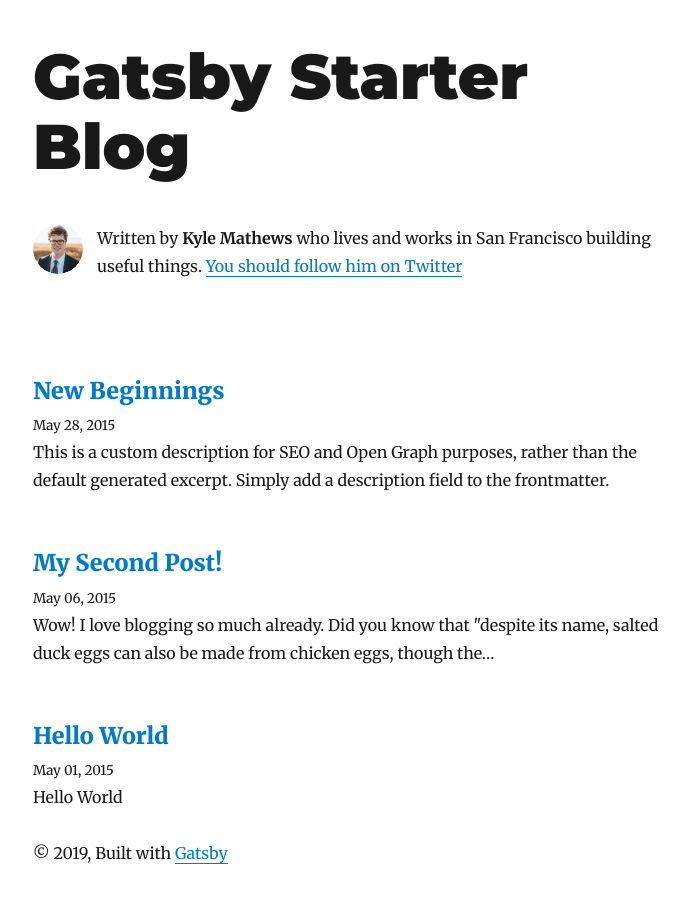
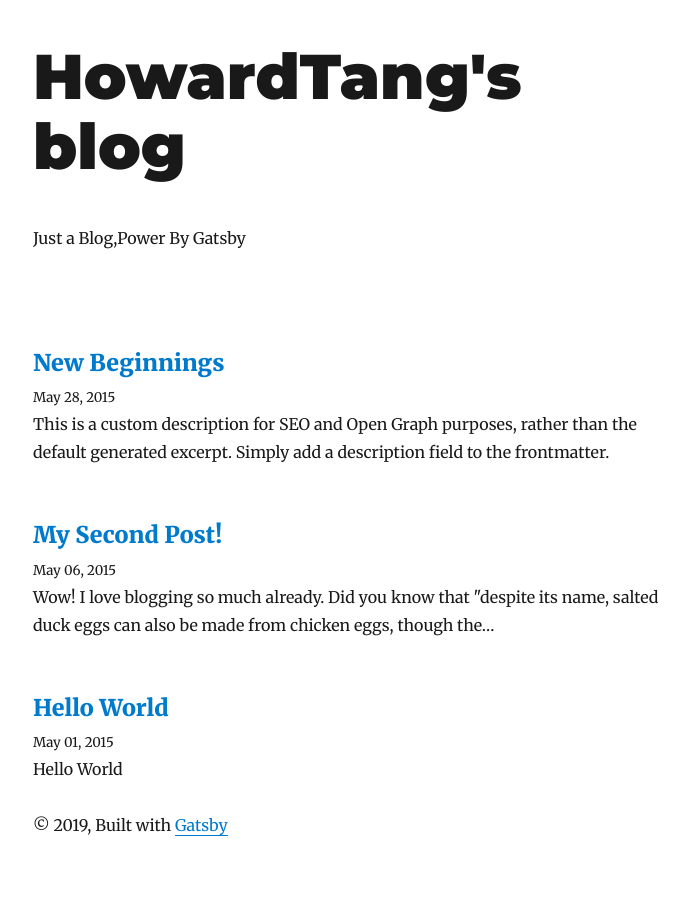
Before and after one commit to HowardTangHw/howardtang.cn, a Gatsby site: page / in a window 1280 px wide. Shown: the whole page, without its empty margins (292-981 px from the left). After the commit the page ends 881 px from the top, so only its background shows below. Built offline with nearby package versions, Linux system fonts and the light colour scheme; Gatsby itself is replaced by a stand-in of ours; some packages are replaced by stand-ins of ours.

Commit message:
modify config

```diff
--- a/gatsby-config.js
+++ b/gatsby-config.js
@@ -1,11 +1,11 @@
 module.exports = {
   siteMetadata: {
-    title: `Gatsby Starter Blog`,
-    author: `Kyle Mathews`,
+    title: `HowardTang's blog`,
+    author: `Howard Tang`,
     description: `A starter blog demonstrating what Gatsby can do.`,
-    siteUrl: `https://gatsby-starter-blog-demo.netlify.com/`,
+    siteUrl: `http://www.howardtang.com`,
     social: {
-      twitter: `kylemathews`,
+      twitter: ``,
     },
   },
   plugins: [
@@ -57,12 +57,13 @@
     {
       resolve: `gatsby-plugin-manifest`,
       options: {
-        name: `Gatsby Starter Blog`,
-        short_name: `GatsbyJS`,
+        name: `HowardTang's blog`,
+        short_name: `Hw's blog`,
         start_url: `/`,
         background_color: `#ffffff`,
-        theme_color: `#663399`,
+        theme_color: `#ffa7c4`,
         display: `minimal-ui`,
+        theme_color_in_head: false,
         icon: `content/assets/gatsby-icon.png`,
       },
     },
@@ -75,4 +76,4 @@
       },
     },
   ],
-}
+};
--- a/src/components/bio.js
+++ b/src/components/bio.js
@@ -5,11 +5,9 @@
  * See: https://www.gatsbyjs.org/docs/use-static-query/
  */
 
-import React from "react"
-import { useStaticQuery, graphql } from "gatsby"
-import Image from "gatsby-image"
-
-import { rhythm } from "../utils/typography"
+import React from 'react';
+import { useStaticQuery, graphql } from 'gatsby';
+import { rhythm } from '../utils/typography';
 
 const Bio = () => {
   const data = useStaticQuery(graphql`
@@ -30,9 +28,8 @@
         }
       }
     }
-  `)
+  `);
 
-  const { author, social } = data.site.siteMetadata
   return (
     <div
       style={{
@@ -40,29 +37,9 @@
         marginBottom: rhythm(2.5),
       }}
     >
-      <Image
-        fixed={data.avatar.childImageSharp.fixed}
-        alt={author}
-        style={{
-          marginRight: rhythm(1 / 2),
-          marginBottom: 0,
-          minWidth: 50,
-          borderRadius: `100%`,
-        }}
-        imgStyle={{
-          borderRadius: `50%`,
-        }}
-      />
-      <p>
-        Written by <strong>{author}</strong> who lives and works in San
-        Francisco building useful things.
-        {` `}
-        <a href={`https://twitter.com/${social.twitter}`}>
-          You should follow him on Twitter
-        </a>
-      </p>
+      <p>Just a Blog,Power By Gatsby</p>
     </div>
-  )
-}
+  );
+};
 
-export default Bio
+export default Bio;
```
Also changed, not shown: 1 other file.
